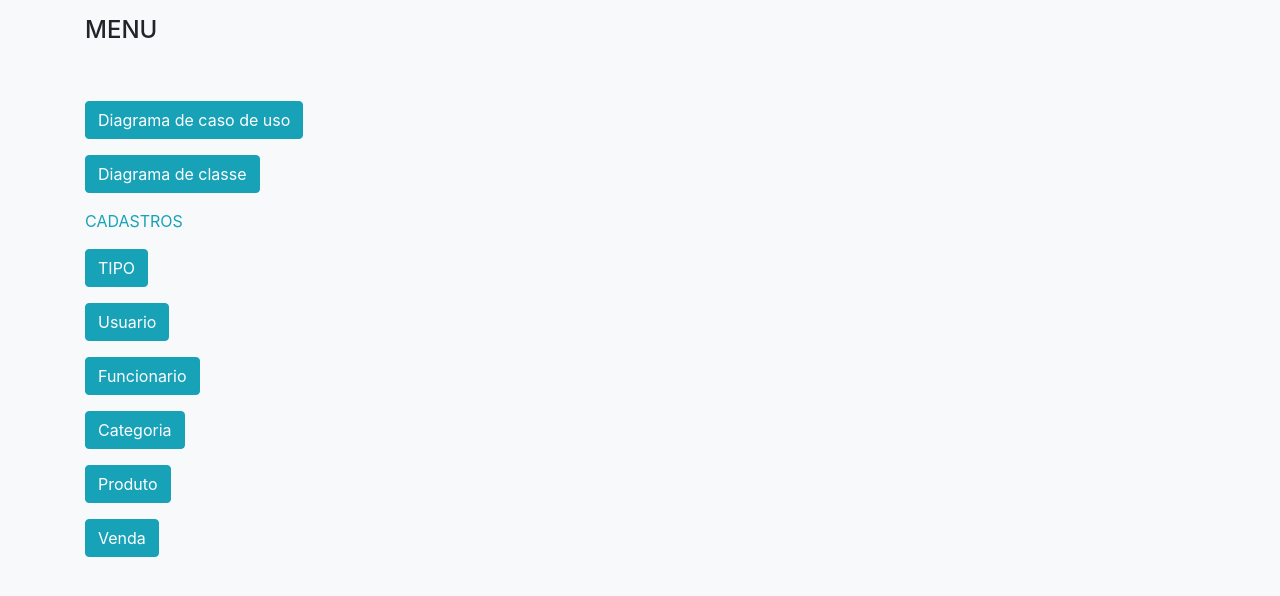
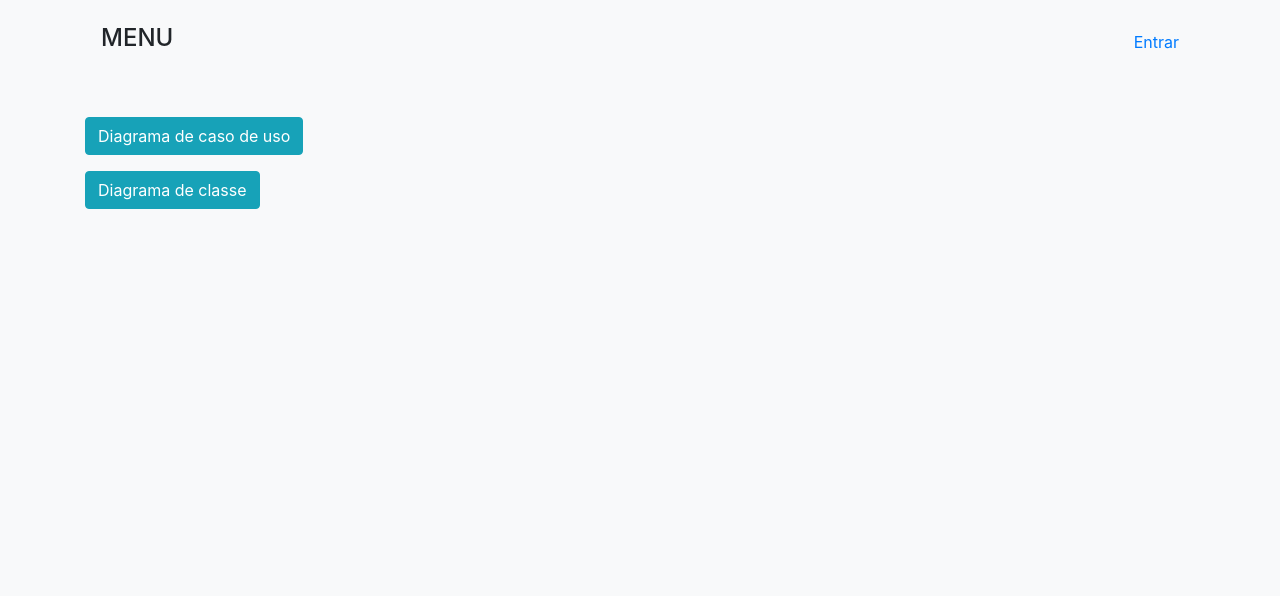
Before and after one commit to CbNavarro/2020-TADS-TIC, a Django app: page / in a window 1280 px wide. Shown: the top 596 px of the page. Run offline with Django 3.2, Linux system fonts and the light colour scheme; some libraries are stand-ins or nearby versions.

Commit message:
#16 Python e Django - Conteúdo dinâmico no template (HTML) para visitantes e usuários autenticados

```diff
--- a/Progressao/paginas/templates/paginas/index.html
+++ b/Progressao/paginas/templates/paginas/index.html
@@ -1,19 +1,19 @@
 {% extends 'paginas/padrao.html' %}
 
 {% block lateral %}
-
 <div class="py-5 text-light">
     <a href="sobre/"><button type="button" class="btn btn-info">Diagrama de caso de uso</button></a> <p></p>
     <a href="sobre2/"><button type="button" class="btn btn-info">Diagrama de classe</button></a><p></p>
+    {% if request.user.is_authenticated %}
     <p class="text-info">CADASTROS</p>
-    <a href="{% url 'cadastrar-tipo' %}"><button type="button" class="btn btn-info">TIPO</button></a><p></p>
-    <a href="{% url 'cadastrar-usuario' %}"><button type="button" class="btn btn-info">Usuario</button></a><p></p>
-    <a href="{% url 'cadastrar-funcionario' %}"><button type="button" class="btn btn-info">Funcionario</button></a><p></p>
-    <a href="{% url 'cadastrar-categoria' %}"><button type="button" class="btn btn-info">Categoria</button></a><p></p>
-    <a href="{% url 'cadastrar-produto' %}"><button type="button" class="btn btn-info">Produto</button></a><p></p>
-    <a href="{% url 'cadastrar-venda' %}"><button type="button" class="btn btn-info">Venda</button></a><p></p>
+    <a href="{% url 'registros-tipo' %}"><button type="button" class="btn btn-info">TIPO</button></a><p></p>
+    <a href="{% url 'registros-usuario' %}"><button type="button" class="btn btn-info">Usuario</button></a><p></p>
+    <a href="{% url 'registros-funcionario' %}"><button type="button" class="btn btn-info">Funcionario</button></a><p></p>
+    <a href="{% url 'registros-categoria' %}"><button type="button" class="btn btn-info">Categoria</button></a><p></p>
+    <a href="{% url 'registros-produto' %}"><button type="button" class="btn btn-info">Produto</button></a><p></p>
+    <a href="{% url 'registros-venda' %}"><button type="button" class="btn btn-info">Venda</button></a><p></p>
+    {% endif %}
 </div>
-
 {% endblock %}
 
  {% block  conteudo %}
--- a/Progressao/paginas/templates/paginas/padrao.html
+++ b/Progressao/paginas/templates/paginas/padrao.html
@@ -18,13 +18,64 @@
     <link href="{% static 'css/bootstrap.min.css' %}" rel="stylesheet">
     <link href="{% static 'css/font-awesome.min.css' %}" rel="stylesheet">
 
+    <style>
+        .dropbtn {
+          background-color: #ffffff;
+          color: rgb(0, 0, 0);
+          padding: 16px;
+          font-size: 16px;
+          border: none;
+        }
+
+        .dropdown {
+          position: relative;
+          display: inline-block;
+        }
+
+        .dropdown-content {
+          display: none;
+          position: absolute;
+          background-color: #f1f1f1;
+          min-width: 160px;
+          box-shadow: 0px 8px 16px 0px rgba(0,0,0,0.2);
+          z-index: 1;
+        }
+
+        .dropdown-content a {
+          color: black;
+          padding: 12px 16px;
+          text-decoration: none;
+          display: block;
+        }
+
+        .dropdown-content a:hover {background-color: #ddd;}
+
+        .dropdown:hover .dropdown-content {display: block;}
+
+        .dropdown:hover .dropbtn {background-color: #ffffff;}
+        </style>
+
 </head>
 
 <body class="bg-light py-3">
 
     <div class="container">
         {% block menu %}
-        <h4 class="white">MENU</h4>
+        <div class="navbar">
+            <h4 class="white">MENU</h4>
+            {% if request.user.is_authenticated %}
+            <div class="dropdown">
+                <button class="dropbtn">{{ request.user }}</button>
+                <div class="dropdown-content">
+                  <a href="#">Dados</a>
+                  <a href="#">Alterar Senha</a>
+                  <a href="{% url 'logout' %}">Logout</a>
+                </div>
+            </div>
+            {% else %}
+            <a href="{% url 'login' %}">Entrar</a>
+            {% endif %}
+        </div>
         {% endblock %}
 
         <div class="row">
```
Also changed, not shown: Progressao/db.sqlite3.
